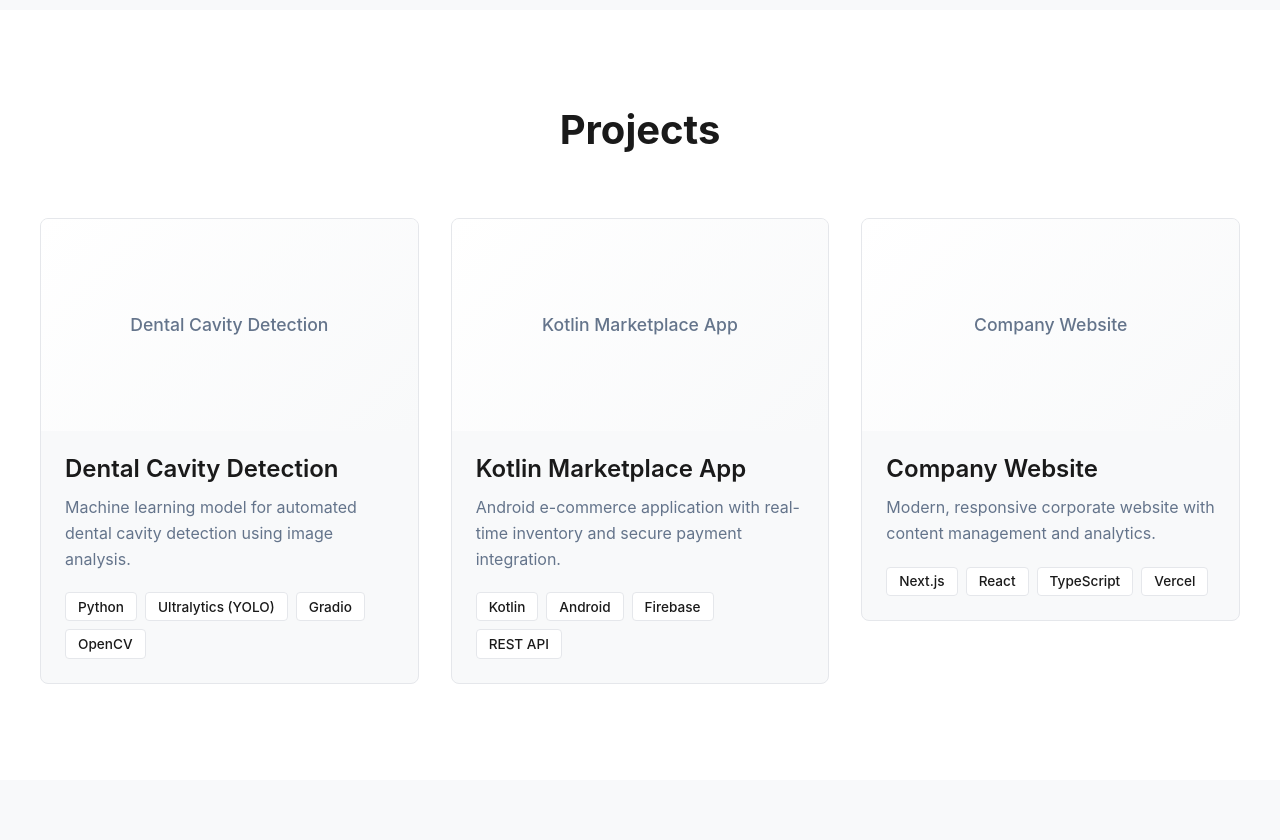
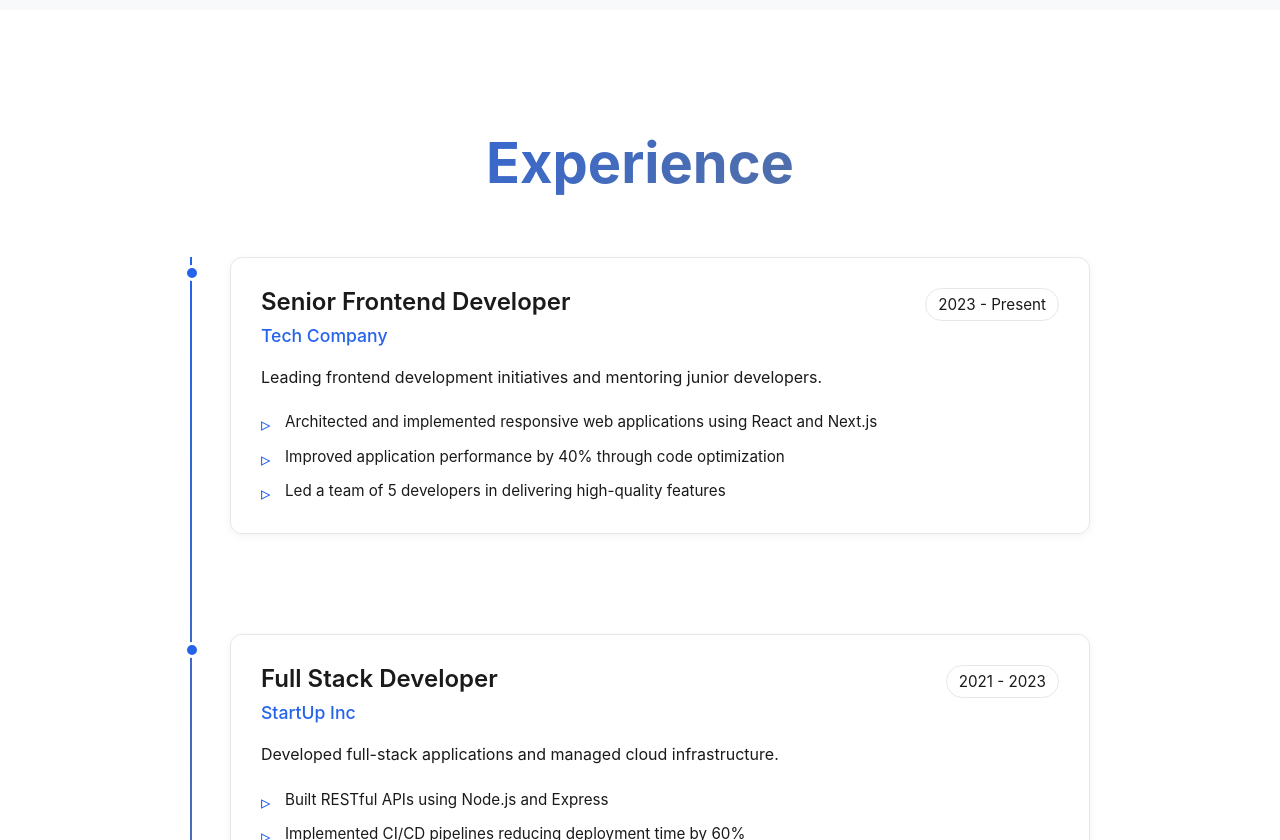
Before and after one commit to AhmedBilal449/portfolio-site, a Next.js app: page / in a window 1280 px wide. Shown: the part 1960-2800 px from the top of the page. Built offline with nearby package versions, Linux system fonts and the light colour scheme.

Commit message:
Added experience section

```diff
--- /dev/null
+++ b/app/components/Experience.module.css
@@ -0,0 +1,209 @@
+.experience {
+  padding: 120px 20px;
+  background: var(--background);
+  position: relative;
+}
+
+.container {
+  max-width: 900px;
+  margin: 0 auto;
+}
+
+.sectionTitle {
+  font-size: clamp(2.5rem, 5vw, 3.5rem);
+  font-weight: 700;
+  margin-bottom: 60px;
+  text-align: center;
+  background: linear-gradient(135deg, var(--primary), var(--secondary));
+  -webkit-background-clip: text;
+  -webkit-text-fill-color: transparent;
+  background-clip: text;
+}
+
+.timeline {
+  position: relative;
+  padding-left: 40px;
+}
+
+.timeline::before {
+  content: '';
+  position: absolute;
+  left: 0;
+  top: 0;
+  bottom: 0;
+  width: 2px;
+  background: linear-gradient(180deg, var(--primary), var(--secondary));
+}
+
+.timelineItem {
+  position: relative;
+  margin-bottom: 50px;
+  padding-bottom: 50px;
+}
+
+.timelineItem:last-child {
+  margin-bottom: 0;
+  padding-bottom: 0;
+}
+
+.timelineDot {
+  position: absolute;
+  left: -46px;
+  top: 8px;
+  width: 16px;
+  height: 16px;
+  background: var(--primary);
+  border-radius: 50%;
+  border: 3px solid var(--background);
+  box-shadow: 0 0 0 3px var(--primary-rgb);
+  z-index: 2;
+}
+
+.timelineContent {
+  background: var(--card-background);
+  border: 1px solid var(--border);
+  border-radius: 12px;
+  padding: 30px;
+  transition: all 0.3s ease;
+  box-shadow: 0 2px 8px rgba(0, 0, 0, 0.05);
+}
+
+.timelineContent:hover {
+  transform: translateY(-4px);
+  box-shadow: 0 8px 24px rgba(0, 0, 0, 0.1);
+  border-color: var(--primary);
+}
+
+.timelineHeader {
+  display: flex;
+  justify-content: space-between;
+  align-items: flex-start;
+  margin-bottom: 15px;
+  gap: 20px;
+}
+
+.jobTitle {
+  font-size: 1.5rem;
+  font-weight: 600;
+  color: var(--text-primary);
+  margin-bottom: 5px;
+}
+
+.company {
+  font-size: 1.1rem;
+  color: var(--primary);
+  font-weight: 500;
+}
+
+.period {
+  font-size: 0.95rem;
+  color: var(--text-secondary);
+  background: var(--background);
+  padding: 6px 12px;
+  border-radius: 20px;
+  white-space: nowrap;
+  border: 1px solid var(--border);
+}
+
+.description {
+  font-size: 1rem;
+  color: var(--text-secondary);
+  margin-bottom: 20px;
+  line-height: 1.6;
+}
+
+.highlights {
+  list-style: none;
+  padding: 0;
+  margin: 0;
+}
+
+.highlight {
+  font-size: 0.95rem;
+  color: var(--text-secondary);
+  margin-bottom: 10px;
+  padding-left: 24px;
+  position: relative;
+  line-height: 1.6;
+}
+
+.highlight:last-child {
+  margin-bottom: 0;
+}
+
+.highlight::before {
+  content: '▹';
+  position: absolute;
+  left: 0;
+  color: var(--primary);
+  font-size: 1.2rem;
+  line-height: 1.5;
+}
+
+/* Responsive Design */
+@media (max-width: 768px) {
+  .experience {
+    padding: 80px 20px;
+  }
+
+  .timeline {
+    padding-left: 30px;
+  }
+
+  .timelineDot {
+    left: -38px;
+    width: 12px;
+    height: 12px;
+  }
+
+  .timelineContent {
+    padding: 20px;
+  }
+
+  .timelineHeader {
+    flex-direction: column;
+    gap: 10px;
+  }
+
+  .jobTitle {
+    font-size: 1.3rem;
+  }
+
+  .company {
+    font-size: 1rem;
+  }
+
+  .period {
+    align-self: flex-start;
+  }
+
+  .sectionTitle {
+    margin-bottom: 40px;
+  }
+}
+
+@media (max-width: 480px) {
+  .experience {
+    padding: 60px 15px;
+  }
+
+  .timeline {
+    padding-left: 25px;
+  }
+
+  .timelineDot {
+    left: -33px;
+  }
+
+  .timelineContent {
+    padding: 15px;
+  }
+
+  .jobTitle {
+    font-size: 1.2rem;
+  }
+
+  .highlight {
+    font-size: 0.9rem;
+  }
+}
--- /dev/null
+++ b/app/components/Experience.tsx
@@ -0,0 +1,117 @@
+'use client';
+
+import { motion } from 'framer-motion';
+import { useInView } from 'framer-motion';
+import { useRef } from 'react';
+import styles from './Experience.module.css';
+
+export default function Experience() {
+  const ref = useRef(null);
+  const isInView = useInView(ref, { once: true, margin: '-100px' });
+
+  const experiences = [
+    {
+      title: 'Senior Frontend Developer',
+      company: 'Tech Company',
+      period: '2023 - Present',
+      description: 'Leading frontend development initiatives and mentoring junior developers.',
+      highlights: [
+        'Architected and implemented responsive web applications using React and Next.js',
+        'Improved application performance by 40% through code optimization',
+        'Led a team of 5 developers in delivering high-quality features'
+      ]
+    },
+    {
+      title: 'Full Stack Developer',
+      company: 'StartUp Inc',
+      period: '2021 - 2023',
+      description: 'Developed full-stack applications and managed cloud infrastructure.',
+      highlights: [
+        'Built RESTful APIs using Node.js and Express',
+        'Implemented CI/CD pipelines reducing deployment time by 60%',
+        'Collaborated with cross-functional teams to deliver features'
+      ]
+    },
+    {
+      title: 'Junior Developer',
+      company: 'Digital Agency',
+      period: '2019 - 2021',
+      description: 'Created responsive websites and maintained client projects.',
+      highlights: [
+        'Developed client websites using modern web technologies',
+        'Maintained and updated existing codebases',
+        'Participated in code reviews and agile ceremonies'
+      ]
+    }
+  ];
+
+  const containerVariants = {
+    hidden: { opacity: 0 },
+    visible: {
+      opacity: 1,
+      transition: {
+        staggerChildren: 0.2
+      }
+    }
+  };
+
+  const itemVariants = {
+    hidden: { opacity: 0, x: -30 },
+    visible: {
+      opacity: 1,
+      x: 0,
+      transition: {
+        duration: 0.6,
+        ease: 'easeOut'
+      }
+    }
+  };
+
+  return (
+    <section id="experience" className={styles.experience} ref={ref}>
+      <div className={styles.container}>
+        <motion.h2
+          className={styles.sectionTitle}
+          initial={{ opacity: 0, y: 30 }}
+          animate={isInView ? { opacity: 1, y: 0 } : { opacity: 0, y: 30 }}
+          transition={{ duration: 0.6, ease: 'easeOut' }}
+        >
+          Experience
+        </motion.h2>
+        <motion.div
+          className={styles.timeline}
+          variants={containerVariants}
+          initial="hidden"
+          animate={isInView ? "visible" : "hidden"}
+        >
+          {experiences.map((exp, index) => (
+            <motion.div
+              key={index}
+              className={styles.timelineItem}
+              variants={itemVariants}
+            >
+              <div className={styles.timelineDot}></div>
+              <div className={styles.timelineContent}>
+                <div className={styles.timelineHeader}>
+                  <div>
+                    <h3 className={styles.jobTitle}>{exp.title}</h3>
+                    <p className={styles.company}>{exp.company}</p>
+                  </div>
+                  <span className={styles.period}>{exp.period}</span>
+                </div>
+                <p className={styles.description}>{exp.description}</p>
+                <ul className={styles.highlights}>
+                  {exp.highlights.map((highlight, idx) => (
+                    <li key={idx} className={styles.highlight}>
+                      {highlight}
+                    </li>
+                  ))}
+                </ul>
+              </div>
+            </motion.div>
+          ))}
+        </motion.div>
+      </div>
+    </section>
+  );
+}
--- a/app/components/Navbar.tsx
+++ b/app/components/Navbar.tsx
@@ -73,6 +73,15 @@ export default function Navbar() {
           </li>
           <li>
             <motion.button
+              onClick={() => scrollToSection('experience')}
+              whileHover={{ scale: 1.05 }}
+              whileTap={{ scale: 0.95 }}
+            >
+              Experience
+            </motion.button>
+          </li>
+          <li>
+            <motion.button
               onClick={() => scrollToSection('projects')}
               whileHover={{ scale: 1.05 }}
               whileTap={{ scale: 0.95 }}
--- a/app/page.tsx
+++ b/app/page.tsx
@@ -2,6 +2,7 @@ import Navbar from './components/Navbar';
 import Hero from './components/Hero';
 import About from './components/About';
 import Skills from './components/Skills';
+import Experience from './components/Experience';
 import Projects from './components/Projects';
 import Contact from './components/Contact';
 import Footer from './components/Footer';
@@ -13,6 +14,7 @@ export default function Home() {
       <Hero />
       <About />
       <Skills />
+      <Experience />
       <Projects />
       <Contact />
       <Footer />
```
